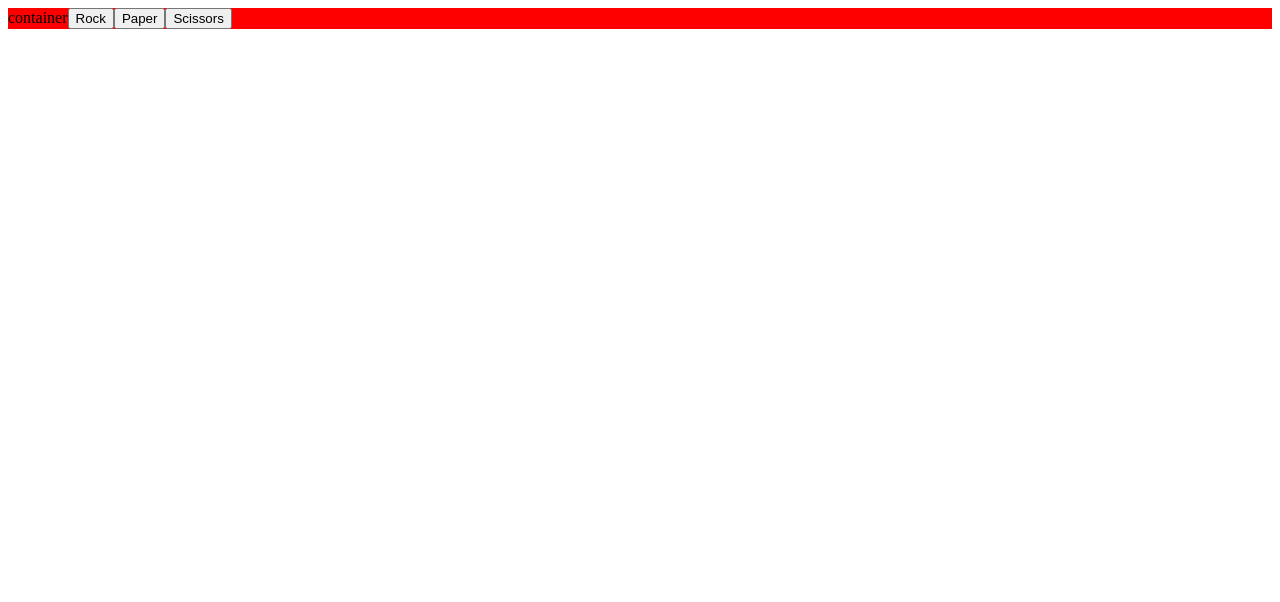
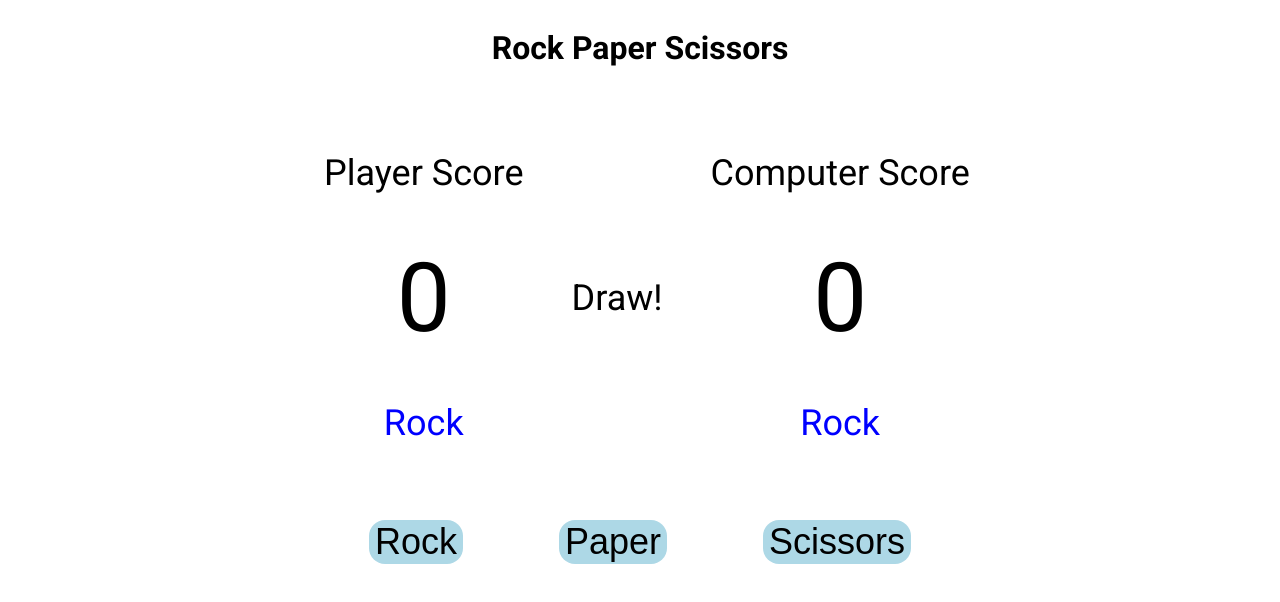
Before and after one commit to shencan03/odin-rock-paper-scissors, a plain HTML site: page index.html in a window 1280 px wide. Both pictures are taken after a click on the button "Rock". Drawn offline with Linux system fonts and the light colour scheme.

Commit message:
complete

```diff
--- a/index.html
+++ b/index.html
@@ -3,9 +3,33 @@
   <head>
     <meta charset="utf-8">
     <meta name="viewport" content="width=device-width, initial-scale=1">
+    <link rel="stylesheet" href="./style.css">
+    <link rel="preconnect" href="https://fonts.googleapis.com">
+    <link rel="preconnect" href="https://fonts.gstatic.com" crossorigin>
+    <link href="https://fonts.googleapis.com/css2?family=Roboto:ital,wght@0,100..900;1,100..900&display=swap" rel="stylesheet">
     <title>Document</title>
     <script src="./index.js" defer></script>
   </head>
   <body>
+    <h1 id="title">Rock Paper Scissors</h1>
+    <div id="score-container">
+      <div class="score-card">
+        <div class="score-title" id="player-score">Player Score</div>
+        <div class="num" id="player-num"></div>
+        <div class="current-hand" id="player-hand"></div>
+      </div>
+      <div class="score-announcement">
+      </div>
+      <div class="score-card">
+        <div class="score-title" id="computer-score">Computer Score</div>
+        <div class="num" id="computer-num"></div>
+        <div class="current-hand" id="computer-hand"></div>
+      </div>
+    </div>
+    <div class="score-button">
+      <button id="rock">Rock</button>
+      <button id="paper">Paper</button>
+      <button id="scissors">Scissors</button>
+    </div>
   </body>
 </html>
--- a/index.js
+++ b/index.js
@@ -16,78 +16,96 @@ const getComputerChoice = () => {
 
 let humanScore = 0, computerScore = 0
 
+let playerWon = false
+let isDraw = false
 
 const playRound = (humanChoice, computerChoice) => {
+  playerWon = false
+  isDraw = false
 
   if(humanChoice == "rock"){
     if(computerChoice == "rock"){
-      humanScore++
-      computerScore++
+      isDraw = true
       return "Draw!"
     } else if(computerChoice == "paper"){
+      playerWon = false
       computerScore++
       return "You lose! Paper beats rock"
     } else {
+      playerWon = true
       humanScore++
       return "You win! Rock beats scissors"
     }
   } else if(humanChoice == "paper"){
     if(computerChoice == "paper"){
-      computerScore++
-      humanScore++
+      isDraw = true
       return "Draw!"
     } else if(computerChoice == "rock"){
       humanScore++
+      playerWon = true
       return "You win! Paper beats rock"
     } else {
       computerScore++
+      currentWinner = "computer"
       return "You lose! Scissors beat paper"
     }
   } else { //humanChoice == "scissors"
     if(computerChoice == "scissors"){
-      humanScore++
-      computerScore++
+      isDraw = "true"
       return "Draw!"
     } else if(computerChoice == "rock"){
       computerScore++
+      playerWon = false
       return "You lose!"
     } else {
       humanScore++
+      playerWon = true
       return "You win! Scissors beat paper"
     }
   }
 }
 
-const body = document.querySelector("body")
+const playerNum = document.querySelector("#player-num")
+const computerNum = document.querySelector("#computer-num")
 
-const gameDiv = document.createElement("div")
-gameDiv.id = "game-div"
-gameDiv.textContent = "container"
-gameDiv.style.backgroundColor = "red"
-body.appendChild(gameDiv)
+playerNum.textContent = humanScore
+computerNum.textContent = computerScore
 
-const btnRock = document.createElement("button")
-btnRock.id = "rock"
-btnRock.textContent = "Rock"
+const capitalize = (s) => {
+  return s[0].toUpperCase() + s.slice(1)
+}
 
-const btnPaper = document.createElement("button")
-btnPaper.id = "paper"
-btnPaper.textContent = "Paper"
+const playerButtons = document.querySelectorAll(".score-button button")
 
-const btnScissors = document.createElement("button")
-btnScissors.id = "scissors"
-btnScissors.textContent = "Scissors"
+playerButtons.forEach((button) => {
+  button.addEventListener("click", () => {
+    const currentComputerHand = getComputerChoice()
 
-gameDiv.appendChild(btnRock)
-gameDiv.appendChild(btnPaper)
-gameDiv.appendChild(btnScissors)
+    const announcement = document.querySelector(".score-announcement")
 
-const buttons = document.querySelectorAll("button")
+    announcement.textContent = playRound(button.id, currentComputerHand)
 
-buttons.forEach((button) => {
-  const btnId = button.id
-  button.addEventListener("click", () => {
-    console.log(playRound(btnId, getComputerChoice()))
+    const currPHand = document.querySelector("#player-hand")
+    currPHand.textContent = capitalize(button.id)
+
+    const currCHand = document.querySelector("#computer-hand")
+    currCHand.textContent = capitalize(currentComputerHand)
+
+    playerNum.textContent = humanScore
+    computerNum.textContent = computerScore
+
+    if(!isDraw){
+      if(playerWon){
+        currPHand.style.color = "lightgreen"
+        currCHand.style.color = "red"
+      } else {
+        currPHand.style.color = "red"
+        currCHand.style.color = "lightgreen"
+      }
+    } else {
+      currPHand.style.color = "blue"
+      currCHand.style.color = "blue"
+    }
   })
 })
 
--- /dev/null
+++ b/style.css
@@ -0,0 +1,53 @@
+body {
+  font-family: 'Roboto';
+  display: flex;
+  flex-direction: column;
+  align-items: center;
+}
+
+#score-container {
+  display: flex;
+  font-size: 36px;
+  justify-content: space-around;
+  width: 50%;
+  margin-top: 5%;
+  gap: 48px;
+}
+
+.score-card {
+  display: flex;
+  flex-direction: column;
+  align-items: center;
+  gap: 48px;
+}
+
+.score-button button {
+  font-size: 36px;
+  border-radius: 16px;
+  border: none;
+  background-color: lightblue;
+  cursor: pointer;
+}
+
+.score-button {
+  display: flex;
+  justify-content: center;
+  gap: 96px;
+  margin-top: 6%;
+}
+
+.score-announcement {
+  display: flex;
+  flex-direction: column;
+  justify-content: center;
+}
+
+
+.score-title {
+  white-space: nowrap;
+  flex-shrink: 0;
+}
+
+.num {
+  font-size: 96px;
+}
```
